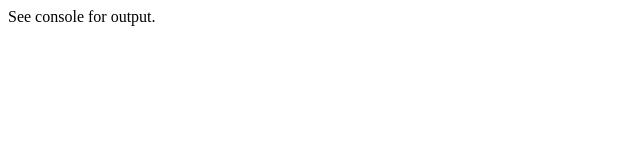
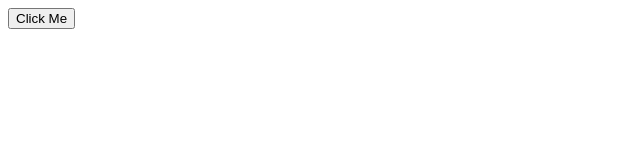
Before and after one commit to craigmckeachie/a12-demos, an Angular app: page / in a window 1280 px wide. Shown: the top 160 px of the page, without its empty margins (0-640 px from the left). Built offline with nearby package versions, Linux system fonts and the light colour scheme.

Commit message:
added afterviewinit

```diff
--- a/src/app/app.component.ts
+++ b/src/app/app.component.ts
@@ -1,15 +1,21 @@
-import { OnInit } from '@angular/core';
+import { OnInit, ViewChild } from '@angular/core';
+import { ElementRef } from '@angular/core';
+import { AfterViewInit } from '@angular/core';
 import { Component } from '@angular/core';
-import { of } from 'rxjs';
 
 @Component({
   selector: 'app-root',
-  template: ` See console for output. `,
+  template: ` <button #myButton>Click Me</button> `,
   styles: [],
 })
-export class AppComponent implements OnInit {
+export class AppComponent implements OnInit, AfterViewInit {
+  @ViewChild('myButton') button: ElementRef | undefined = undefined;
+
   ngOnInit(): void {
-    const observable$ = of(1, 2, 3);
-    observable$.subscribe((x) => console.log(x));
+    console.log(this.button); //undefined
+  }
+  ngAfterViewInit(): void {
+    console.log(this.button); //ElementRef
+    console.log(this.button?.nativeElement); //button
   }
 }
```
